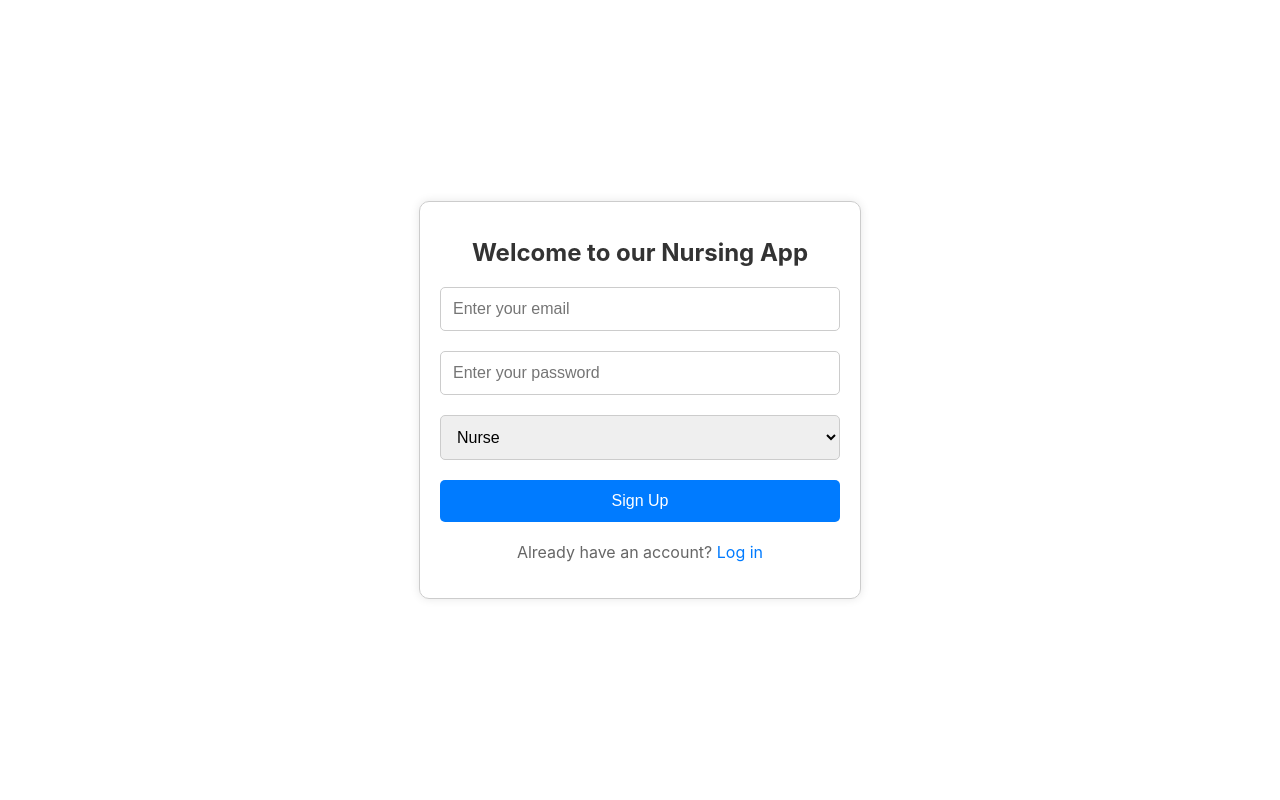
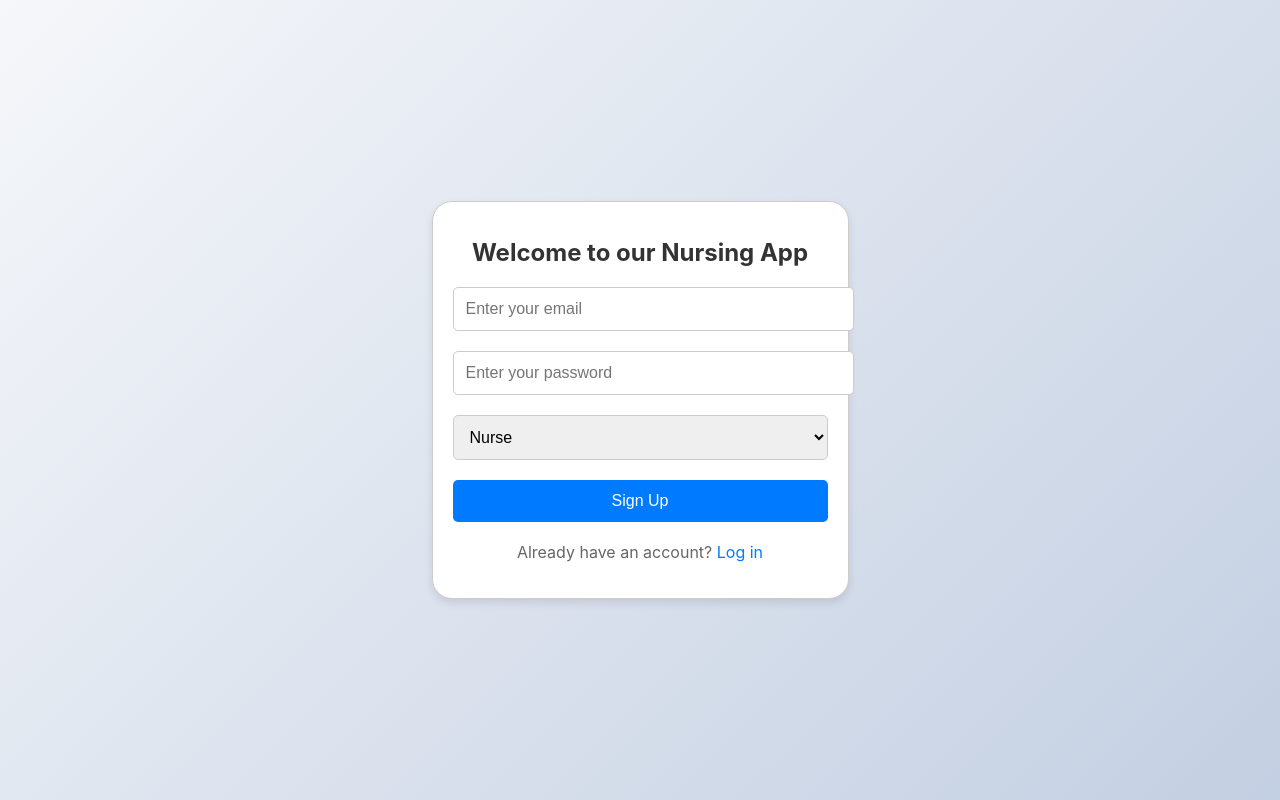
Before and after one commit to JoPaul08/nursing-app-frondend, a React (Create React App) app: page / in a window 1280 px wide. Built offline with nearby package versions, Linux system fonts and the light colour scheme.

Commit message:
new background design added

```diff
--- a/src/components/Login.js
+++ b/src/components/Login.js
@@ -34,16 +34,19 @@ function LoginForm() {
       justifyContent: 'center',
       alignItems: 'center',
       height: '100vh',
+      background: 'linear-gradient(135deg, #f5f7fa 0%, #c3cfe2 100%)', // Soft gradient background
     }}>
       <form onSubmit={handleLogin} style={{
         display: 'flex',
         flexDirection: 'column',
         alignItems: 'center',
-        width: '300px',
+        width: '375px', // iPhone-like width
+        height: '667px', // iPhone-like height
         border: '1px solid #ccc',
         padding: '20px',
-        borderRadius: '8px',
-        boxShadow: '0 0 10px rgba(0, 0, 0, 0.1)',
+        borderRadius: '20px', // Rounded corners for modern look
+        boxShadow: '0 4px 8px rgba(0, 0, 0, 0.1)',
+        background: '#fff', // White background for the form
       }}>
         <h3 style={{
           fontSize: '24px',
@@ -56,12 +59,6 @@ function LoginForm() {
           fontSize: '16px',
           color: '#333',
         }}>Welcome back!</p>
-        <p style={{
-          marginBottom: '20px',
-          textAlign: 'center',
-          fontSize: '16px',
-          color: '#333',
-        }}>We are glad to see you</p>
         <label style={{
           marginBottom: '10px',
           fontSize: '16px',
@@ -119,7 +116,7 @@ function LoginForm() {
         <Link to="/" style={{ marginTop: '10px', textDecoration: 'none', color: '#007bff', fontSize: '16px' }}>Sign Up</Link>
       </form>
       {showMessage && (
-        <p style={{ marginTop: '20px', color: 'red' }}>Incorrect Password</p>
+        <p style={{ marginTop: '20px', color: 'red', fontSize: '16px' }}>Incorrect Password</p>
       )}
     </div>
   );
--- a/src/components/Signup.js
+++ b/src/components/Signup.js
@@ -28,17 +28,45 @@ function Signup() {
     };
 
     return (
-        <div style={{ display: 'flex', justifyContent: 'center', alignItems: 'center', height: '100vh' }}>
-            <div style={{ maxWidth: '400px', width: '100%', padding: '20px', border: '1px solid #ccc', borderRadius: '10px', boxShadow: '0 0 10px rgba(0, 0, 0, 0.1)' }}>
-                <h1 style={{ fontSize: '24px', marginBottom: '20px', textAlign: 'center', color: '#333' }}>Welcome to our Nursing App</h1>
-                <form style={{ display: 'flex', flexDirection: 'column' }} onSubmit={handleSubmit}>
+        <div style={{
+            display: 'flex',
+            justifyContent: 'center',
+            alignItems: 'center',
+            height: '100vh',
+            background: 'linear-gradient(135deg, #f5f7fa 0%, #c3cfe2 100%)', // Soft gradient background
+        }}>
+            <div style={{
+                width: '375px', // Mimicking iPhone width
+                padding: '20px',
+                border: '1px solid #ccc',
+                borderRadius: '20px', // Rounded corners for modern look
+                boxShadow: '0 4px 8px rgba(0, 0, 0, 0.1)',
+                background: '#fff', // White background for the form
+            }}>
+                <h1 style={{
+                    fontSize: '24px',
+                    marginBottom: '20px',
+                    textAlign: 'center',
+                    color: '#333',
+                }}>Welcome to our Nursing App</h1>
+                <form onSubmit={handleSubmit} style={{
+                    display: 'flex',
+                    flexDirection: 'column',
+                }}>
                     <input
                         type="email"
                         name="email"
                         placeholder="Enter your email"
                         value={formData.email}
                         onChange={handleChange}
-                        style={{ marginBottom: '20px', padding: '12px', border: '1px solid #ccc', borderRadius: '5px', fontSize: '16px' }}
+                        style={{
+                            marginBottom: '20px',
+                            padding: '12px',
+                            border: '1px solid #ccc',
+                            borderRadius: '5px',
+                            fontSize: '16px',
+                            width: '100%',
+                        }}
                     />
                     <input
                         type="password"
@@ -46,15 +74,50 @@ function Signup() {
                         placeholder="Enter your password"
                         value={formData.password}
                         onChange={handleChange}
-                        style={{ marginBottom: '20px', padding: '12px', border: '1px solid #ccc', borderRadius: '5px', fontSize: '16px' }}
+                        style={{
+                            marginBottom: '20px',
+                            padding: '12px',
+                            border: '1px solid #ccc',
+                            borderRadius: '5px',
+                            fontSize: '16px',
+                            width: '100%',
+                        }}
                     />
-                    <select name="role" value={formData.role} onChange={handleChange} style={{ marginBottom: '20px', padding: '12px', border: '1px solid #ccc', borderRadius: '5px', fontSize: '16px' }}>
+                    <select
+                        name="role"
+                        value={formData.role}
+                        onChange={handleChange}
+                        style={{
+                            marginBottom: '20px',
+                            padding: '12px',
+                            border: '1px solid #ccc',
+                            borderRadius: '5px',
+                            fontSize: '16px',
+                            width: '100%',
+                        }}>
                         <option value="nurse">Nurse</option>
                         <option value="patient">Patient</option>
                     </select>
-                    <button type="submit" style={{ padding: '12px 20px', backgroundColor: '#007bff', color: '#fff', border: 'none', borderRadius: '5px', fontSize: '16px', cursor: 'pointer' }}>Sign Up</button>
+                    <button type="submit" style={{
+                        padding: '12px 20px',
+                        backgroundColor: '#007bff',
+                        color: '#fff',
+                        border: 'none',
+                        borderRadius: '5px',
+                        fontSize: '16px',
+                        cursor: 'pointer',
+                        width: '100%',
+                    }}>Sign Up</button>
                 </form>
-                <p style={{ marginTop: '20px', textAlign: 'center', fontSize: '16px', color: '#666' }}>Already have an account? <Link to="/login" style={{ color: '#007bff', textDecoration: 'none' }}>Log in</Link></p>
+                <p style={{
+                    marginTop: '20px',
+                    textAlign: 'center',
+                    fontSize: '16px',
+                    color: '#666'
+                }}>Already have an account? <Link to="/login" style={{
+                    color: '#007bff',
+                    textDecoration: 'none'
+                }}>Log in</Link></p>
             </div>
         </div>
     );
--- a/src/components/VitalSignsForm.js
+++ b/src/components/VitalSignsForm.js
@@ -1,5 +1,5 @@
 import React, { useState } from 'react';
-import { Link } from 'react-router-dom'; // Import Link from React Router
+import { Link, useNavigate } from 'react-router-dom'; // Import Link and useNavigate from React Router
 
 function VitalSignsForm({ userId }) {
   const [formState, setFormState] = useState({
@@ -35,7 +35,7 @@ function VitalSignsForm({ userId }) {
   return (
     <div style={styles.container}>
       <div style={styles.dashboard}>
-        <h2>Vital Signs Dashboard</h2>
+        <h2 style={styles.banner}>Vital Signs Dashboard</h2>
         <form onSubmit={handleSubmit} style={styles.form}>
           <div style={styles.inputGroup}>
             <label style={styles.label}>Body Temperature:</label>
@@ -78,42 +78,49 @@ const styles = {
     alignItems: 'center',
     justifyContent: 'center',
     height: '100vh',
+    background: 'linear-gradient(to bottom, #4facfe 0%, #00f2fe 100%)', // Refreshing blue gradient background
   },
   dashboard: {
-    backgroundColor: '#f0f0f0',
+    backgroundColor: '#ffffff',
     padding: '20px',
-    borderRadius: '8px',
-    boxShadow: '0 0 10px rgba(0, 0, 0, 0.1)',
+    borderRadius: '12px',
+    boxShadow: '0 4px 15px rgba(0, 0, 0, 0.2)',
+    width: '90%',
+    maxWidth: '600px', // Maximum width to maintain form readability on larger screens
+  },
+  banner: {
+    fontSize: '22px',
+    color: '#007bff',
+    marginBottom: '20px',
+    textAlign: 'center',
   },
   form: {
     display: 'flex',
     flexDirection: 'column',
     alignItems: 'center',
-    width: '300px',
   },
   inputGroup: {
     marginBottom: '20px',
-    display: 'flex',
-    flexDirection: 'column',
-    alignItems: 'flex-start',
+    width: '100%', // Full width to utilize the space within the form container
   },
   label: {
     marginBottom: '5px',
     fontSize: '16px',
+    color: '#333', // Subdued text color for better readability
   },
   input: {
     padding: '10px',
     border: '1px solid #ccc',
-    borderRadius: '5px',
+    borderRadius: '8px',
     fontSize: '16px',
-    width: '100%',
+    width: '100%', // Ensure input field uses the full width of its container
   },
   button: {
     padding: '12px 20px',
     backgroundColor: '#007bff',
-    color: '#fff',
+    color: 'white',
     border: 'none',
-    borderRadius: '5px',
+    borderRadius: '8px',
     fontSize: '16px',
     cursor: 'pointer',
     width: '100%',
@@ -133,7 +140,7 @@ const styles = {
   logout: {
     marginTop: '10px',
     textDecoration: 'none',
-    color: 'red', // Change color to red for logout link
+    color: 'red',
     fontSize: '16px',
   },
 };
```
